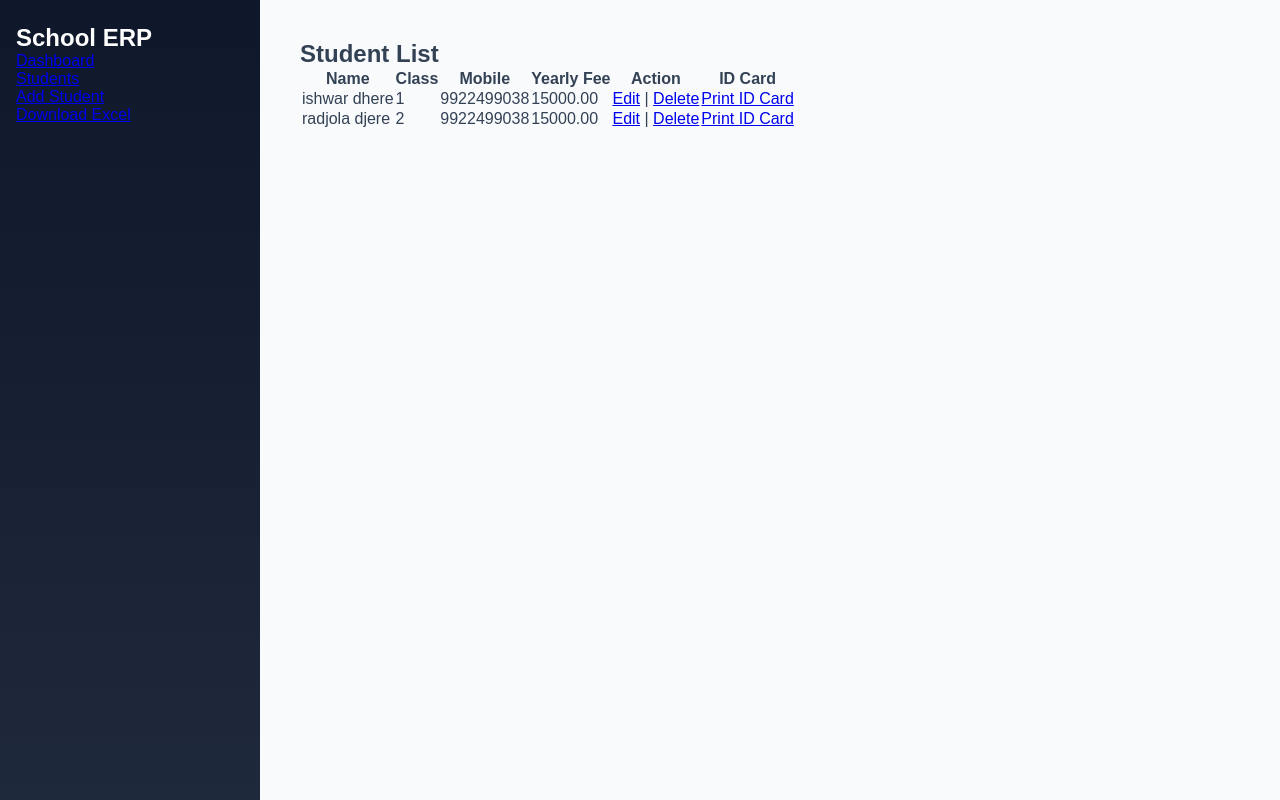
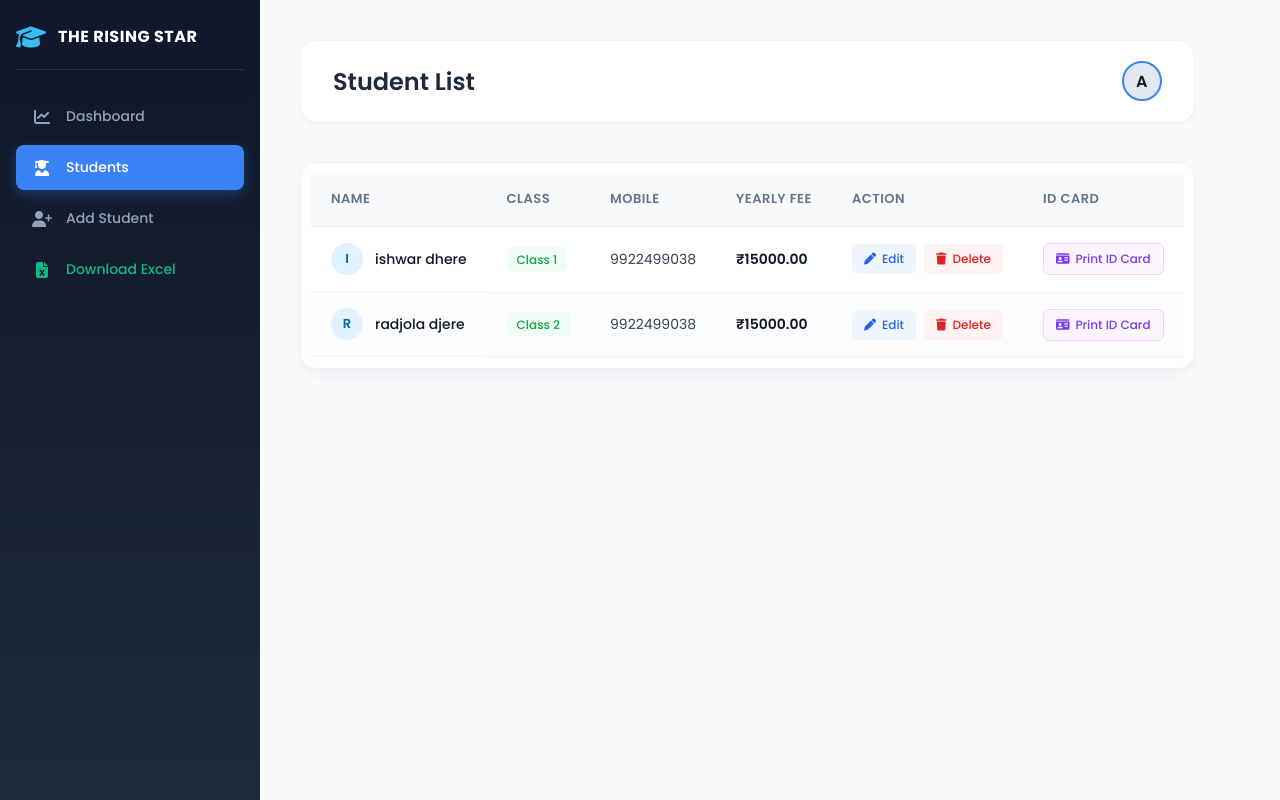
Before and after one commit to ISHWARDHERE/school-erp-new, a FastAPI app: page /web_students in a window 1280 px wide. Run offline with FastAPI, Linux system fonts and the light colour scheme; data comes from the database, SQL or seed files in the repository; data that the repository does not hold is empty.

Commit message:
Updated students page and styling

```diff
--- a/static/style.css
+++ b/static/style.css
@@ -357,3 +357,148 @@ body:has(.login-container) {
         padding: 32px 24px;
     }
 }
+
+/* ==========================================================================
+   PREMIUM TABLE & STUDENT MODULE STYLES
+   ========================================================================== */
+
+/* Table Card Container */
+.table-container {
+    background: #ffffff;
+    border-radius: 16px;
+    padding: 10px;
+    box-shadow: 0 4px 6px -1px rgba(0, 0, 0, 0.02), 0 10px 15px -3px rgba(0, 0, 0, 0.04);
+    border: 1px solid #f1f5f9;
+    overflow-x: auto; /* स्क्रीन लहान असल्यास टेबल स्क्रोल होईल */
+    margin-top: 20px;
+}
+
+table {
+    width: 100%;
+    border-collapse: collapse;
+    text-align: left;
+}
+
+/* Table Header Style */
+th {
+    background-color: #f8fafc;
+    color: #64748b;
+    font-weight: 600;
+    font-size: 13px;
+    text-transform: uppercase;
+    letter-spacing: 0.5px;
+    padding: 16px 20px;
+    border-bottom: 2px solid #edf2f7;
+}
+
+/* Table Body Row Style */
+td {
+    padding: 16px 20px;
+    border-bottom: 1px solid #f1f5f9;
+    font-size: 14px;
+    color: #334155;
+    vertical-align: middle;
+}
+
+/* Zebra Striping - आलटून पालटून येणारा फिकट रंग */
+tbody tr:nth-child(even) {
+    background-color: #fcfdfe;
+}
+
+tbody tr:hover {
+    background-color: #f8fafc; /* माउस नेल्यावर रो हायलाईट होईल */
+}
+
+/* Student Profile Badge in Table */
+.student-name-cell {
+    display: flex;
+    align-items: center;
+    gap: 12px;
+    font-weight: 500;
+    color: #0f172a;
+}
+
+.student-avatar {
+    width: 32px;
+    height: 32px;
+    background-color: #e0f2fe;
+    color: #0369a1;
+    border-radius: 50%;
+    display: flex;
+    align-items: center;
+    justify-content: center;
+    font-weight: 600;
+    font-size: 13px;
+}
+
+/* Class Badge */
+.badge-class {
+    background: #f0fdf4;
+    color: #16a34a;
+    padding: 4px 10px;
+    border-radius: 6px;
+    font-size: 12px;
+    font-weight: 500;
+}
+
+/* Fee Cell Formatting */
+.fee-cell {
+    font-weight: 600;
+    color: #0f172a;
+}
+
+/* Action Buttons Grid */
+.action-buttons {
+    display: flex;
+    gap: 8px;
+}
+
+/* Edit & Delete & ID Card Buttons */
+.btn-edit, .btn-delete, .btn-idcard {
+    text-decoration: none;
+    font-size: 12px;
+    font-weight: 500;
+    padding: 6px 12px;
+    border-radius: 6px;
+    display: inline-flex;
+    align-items: center;
+    gap: 6px;
+    transition: all 0.2s ease;
+}
+
+.btn-edit {
+    background: #eff6ff;
+    color: #2563eb;
+}
+.btn-edit:hover {
+    background: #2563eb;
+    color: #ffffff;
+}
+
+.btn-delete {
+    background: #fef2f2;
+    color: #dc2626;
+}
+.btn-delete:hover {
+    background: #dc2626;
+    color: #ffffff;
+}
+
+.btn-idcard {
+    background: #faf5ff;
+    color: #7c3aed;
+    border: 1px solid #e9d5ff;
+}
+.btn-idcard:hover {
+    background: #7c3aed;
+    color: #ffffff;
+    box-shadow: 0 4px 10px rgba(124, 58, 237, 0.2);
+}
+
+/* Sidebar Excel Button Specific Style */
+.nav-links .excel-btn {
+    color: #10b981 !important; /* ग्रीन रंगाचा एक्सेल ऑप्शन */
+}
+.nav-links .excel-btn:hover {
+    background: rgba(16, 185, 129, 0.1) !important;
+}
--- a/templates/students.html
+++ b/templates/students.html
@@ -1,25 +1,38 @@
 <!DOCTYPE html>
 <html>
 <head>
-    <title>Students</title>
-    <link rel="stylesheet" href="/static/style.css">
-</head>
+    <title>Students List</title>
+    <link href="https://fonts.googleapis.com/css2?family=Poppins:wght@300;400;500;600;700&display=swap" rel="stylesheet">
+    <link rel="stylesheet" href="https://cdnjs.cloudflare.com/ajax/libs/font-awesome/6.4.0/css/all.min.css">
+    <link rel="stylesheet" href="/static/style.css?v=1.3"> </head>
 <body>
 
+<div class="dashboard-container">
     <div class="sidebar">
-    <h2>School ERP</h2>
-    <a href="/admin_dashboard">Dashboard</a>
-    <a href="/web_students">Students</a>
-    <a href="/add_student_web">Add Student</a>
-    <a href="/export_students_excel">
-        Download Excel
-    </a>
+        <div class="logo-area">
+            <i class="fa-solid fa-graduation-cap"></i>
+            <h2>THE RISING STAR</h2>
+        </div>
+
+        <div class="nav-links">
+            <a href="/admin_dashboard"><i class="fa-solid fa-chart-line"></i> Dashboard</a>
+            <a href="/web_students" class="active"><i class="fa-solid fa-user-graduate"></i> Students</a>
+            <a href="/add_student_web"><i class="fa-solid fa-user-plus"></i> Add Student</a>
+            <a href="/export_students_excel" class="excel-btn"><i class="fa-solid fa-file-excel"></i> Download Excel</a>
+        </div>
     </div>
 
     <div class="main">
-    <h2>Student List</h2>
+        <div class="topbar">
+            <h1>Student List</h1>
+            <div class="user-profile">
+                <div class="avatar">A</div>
+            </div>
+        </div>
 
+        <div class="table-container">
             <table>
+                <thead>
                     <tr>
                         <th>Name</th>
                         <th>Class</th>
@@ -28,26 +41,38 @@
                         <th>Action</th>
                         <th>ID Card</th>
                     </tr>
-
+                </thead>
+                <tbody>
                     {% for student in students %}
                     <tr>
-            <td>{{ student.student_name }}</td>
-            <td>{{ student.class_name }}</td>
+                        <td class="student-name-cell">
+                            <div class="student-avatar">{{ student.student_name[0].upper() }}</div>
+                            {{ student.student_name }}
+                        </td>
+                        <td><span class="badge-class">Class {{ student.class_name }}</span></td>
                         <td>{{ student.mobile }}</td>
-            <td>{{ student.yearly_fee }}</td>
+                        <td class="fee-cell">₹{{ student.yearly_fee }}</td>
                         <td>
-                    <a href="/edit_student_web/{{ student.id }}">Edit</a>
-                    |
-                    <a href="/delete_student_web/{{ student.id }}">Delete</a>
+                            <div class="action-buttons">
+                                <a href="/edit_student_web/{{ student.id }}" class="btn-edit" title="Edit">
+                                    <i class="fa-solid fa-pen"></i> Edit
+                                </a>
+                                <a href="/delete_student_web/{{ student.id }}" class="btn-delete" title="Delete" onclick="return confirm('Are you sure?')">
+                                    <i class="fa-solid fa-trash"></i> Delete
+                                </a>
+                            </div>
                         </td>
                         <td>
-                <a href="/id_card/{{ student.id }}" target="_blank">
-                    Print ID Card
+                            <a href="/id_card/{{ student.id }}" target="_blank" class="btn-idcard">
+                                <i class="fa-solid fa-id-card"></i> Print ID Card
                             </a>
                         </td>
                     </tr>
                     {% endfor %}
+                </tbody>
             </table>
+        </div>
+    </div>
 </div>
 
 </body>
```
Lines whose indentation alone changed are shown as unchanged.
